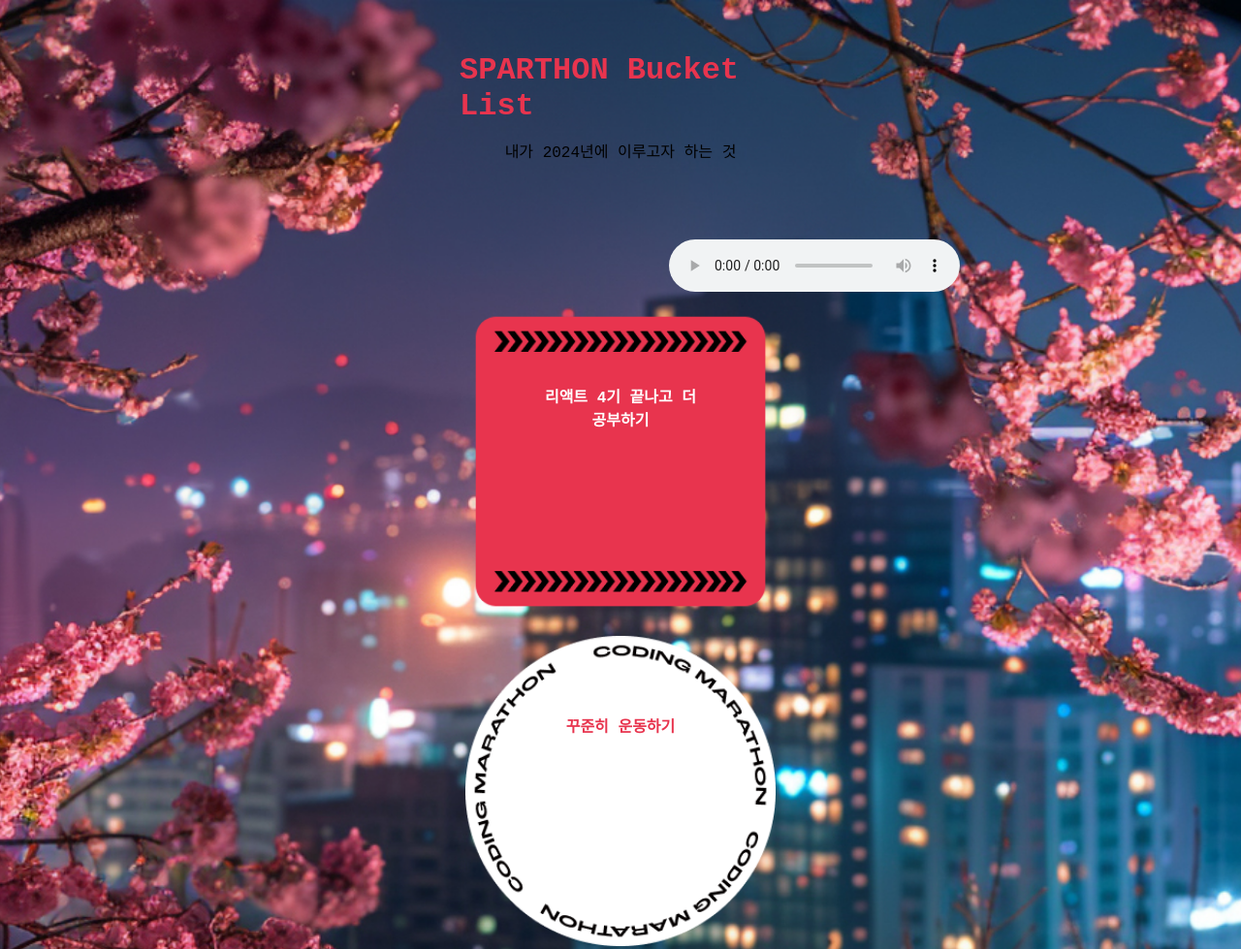
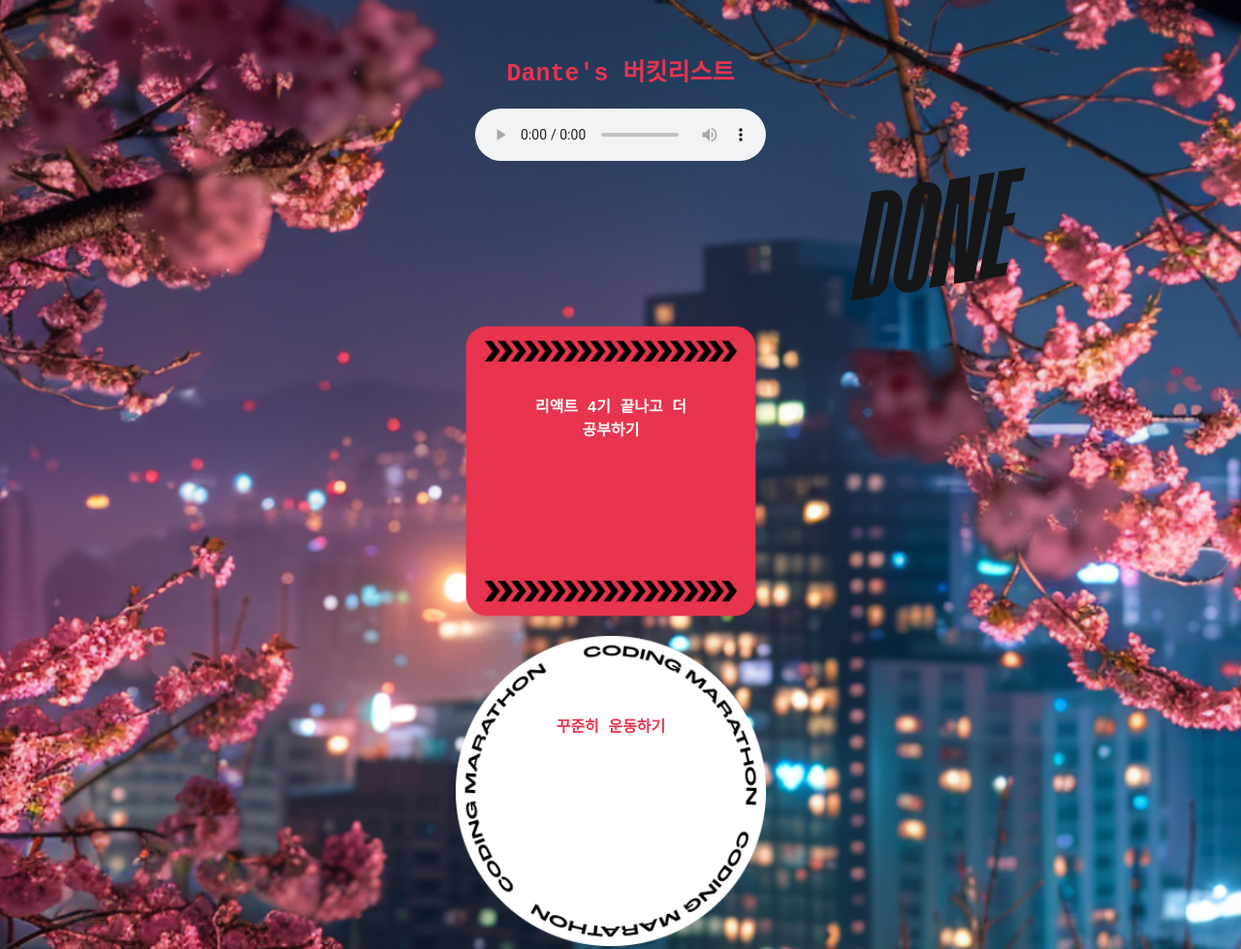
Before and after one commit to Andante23/-, a plain HTML site: page 버킷리스트/index.html in a window 1280 px wide. Shown: the top 979 px of the page at 97% size. Drawn offline with Linux system fonts and the light colour scheme.

Commit message:
Remove : 필요없는 파일 제거 docs :  index.html 수정

```diff
--- a/버킷리스트/index.html
+++ b/버킷리스트/index.html
@@ -5,107 +5,29 @@
     <meta charset="UTF-8" />
     <meta http-equiv="X-UA-Compatible" content="IE=edge" />
     <title>2024 신년계획 버킷리스트</title>
-    <!-- <script src="main.js" defer></script> -->
+
+    <link rel="stylesheet" href="./src/style/style.css" />
+
     <style>
-      html {
-        display: flex;
-        flex-direction: column;
-        align-items: center;
-        justify-content: center;
-        font-family: "Courier New", Courier, monospace;
-      }
-
-      .bg {
-        background-image: url("벚꽃배경1.jpg");
-        background-size: cover;
-        background-repeat: no-repeat;
-        margin: 0 auto;
-        background-color: #ffffff;
-        width: 360px;
-        background-size: cover;
-        background-position: center;
-      }
-
-      .title {
-        margin-top: 50px;
-        color: #e8344e;
-        border-radius: 10px;
-        padding: 4px 14px;
-      }
-
-      .msg {
-        margin: -10px 0 30px;
-        color: black;
-      }
-
-      .bucket {
-        width: 10rem;
-        height: 10rem;
-        background-size: cover;
-        background-position: center;
-        margin: 0.625rem;
-        position: relative;
-        padding: 5em;
-        font-weight: bold;
-        font-size: 1rem;
-        text-align: center;
-        word-break: keep-all;
-      }
-
-      .img1 {
-        background-image: url("./Bucket01.png");
-        color: white;
-      }
-
-      .img2 {
-        background-image: url("./Bucket02.png");
-        color: #e8344e;
-      }
-
-      .img3 {
-        background-image: url("./Bucket03.png");
-        color: #e8344e;
-      }
-
-      .flex-row {
-        display: flex;
-        flex-direction: row;
-        align-items: center;
-        justify-content: center;
-      }
-
-      .center {
-        display: flex;
-        flex-direction: column;
-        align-items: center;
-        justify-content: center;
-      }
-
-      .wrap {
-        flex-wrap: wrap;
-        width: 400px;
-      }
-
-      .audio_tag {
-        padding-left: 25rem;
-        padding-top: 3.125rem;
+      img {
+        margin-left: 25rem;
       }
     </style>
   </head>
 
-  <body class="bg center">
-    <h1 class="title">SPARTHON Bucket List</h1>
+  <body class="bg">
+    <div class="bucket_navbar">
+      <h1 class="title">Dante's 버킷리스트</h1>
 
-    <p class="msg">내가 2024년에 이루고자 하는 것</p>
+      <section>
+        <audio controls>
+          <source src="./src/asset/audio/bgm.mp3" type="audio/mpeg" />
+        </audio>
+      </section>
+    </div>
 
-    <section class="audio_tag">
-      <audio controls>
-        <source src="./bgm.mp3" type="audio/mpeg" />
-        이 문장은 여러분의 브라우저가 audio 태그를 지원하지 않을 때 화면에
-        표시됩니다!
-      </audio>
-    </section>
     <div class="flex-row wrap">
+      <img src="../버킷리스트/src/asset/Images/Done.png" alt="" />
       <div class="bucket img1">리액트 4기 끝나고 더 공부하기</div>
       <div class="bucket img2">꾸준히 운동하기</div>
       <div class="bucket img3">도서 읽기</div>
--- a/버킷리스트/src/style.css
+++ /dev/null
@@ -1,78 +0,0 @@
-html {
-  display: flex;
-  flex-direction: column;
-  align-items: center;
-  justify-content: center;
-  font-family: "Courier New", Courier, monospace;
-}
-
-.bg {
-  background-image: url("./Sparthon_BG.png");
-  background-size: cover;
-  background-repeat: no-repeat;
-  margin: 0 auto;
-  background-color: #141617;
-  width: 360px;
-  background-size: cover;
-  background-position: center;
-}
-
-.title {
-  margin-top: 50px;
-  color: #e8344e;
-  border-radius: 10px;
-  padding: 4px 14px;
-}
-
-.msg {
-  margin: -10px 0 30px;
-  color: black;
-}
-
-.bucket {
-  width: 10rem;
-  height: 10rem;
-  background-size: cover;
-  background-position: center;
-  margin: 0.625rem;
-  position: relative;
-  padding: 5em;
-  font-weight: bold;
-  font-size: 1rem;
-  text-align: center;
-  word-break: keep-all;
-}
-
-.img1 {
-  background-image: url("./Bucket01.png");
-  color: white;
-}
-
-.img2 {
-  background-image: url("./Bucket02.png");
-  color: #e8344e;
-}
-
-.img3 {
-  background-image: url("./Bucket03.png");
-  color: #e8344e;
-}
-
-.flex-row {
-  display: flex;
-  flex-direction: row;
-  align-items: center;
-  justify-content: center;
-}
-
-.center {
-  display: flex;
-  flex-direction: column;
-  align-items: center;
-  justify-content: center;
-}
-
-.wrap {
-  flex-wrap: wrap;
-  width: 400px;
-}
--- /dev/null
+++ b/버킷리스트/src/style/style.css
@@ -0,0 +1,61 @@
+.bucket_navbar {
+  display: flex;
+  align-items: center;
+  flex-direction: column;
+}
+
+html {
+  font-family: "Courier New", Courier, monospace;
+}
+
+.bg {
+  background-image: url("../asset/Images/buckflower.jpg");
+  background-size: cover;
+  background-repeat: no-repeat;
+  margin: 0 auto;
+  width: 360px;
+  background-size: cover;
+  background-position: center;
+}
+
+.title {
+  margin-top: 3.125rem;
+  color: #e8344e;
+  border-radius: 0.625rem;
+  padding: 0.25rem;
+  font-size: 25px;
+}
+
+.msg {
+  margin: 0.625rem 1.25rem;
+  color: black;
+}
+
+.bucket {
+  width: 10rem;
+  height: 10rem;
+  background-size: cover;
+  background-position: center;
+  margin: 0.625rem;
+  position: relative;
+  padding: 5rem;
+  font-weight: bolder;
+  font-size: 1rem;
+  text-align: center;
+  word-break: keep-all;
+}
+
+.img1 {
+  background-image: url("../asset/Images/Bucket01.png");
+  color: white;
+}
+
+.img2 {
+  background-image: url("../asset/Images/Bucket02.png");
+  color: #e8344e;
+}
+
+.img3 {
+  background-image: url("../asset/Images/Bucket03.png");
+  color: #e8344e;
+}
```
Also changed, not shown: 버킷리스트/Bucket04.png (deleted), 버킷리스트/Bucket05.png (deleted), 버킷리스트/Bucket06.png (deleted), 버킷리스트/src/asset/Images/Bucket01.png (renamed from 버킷리스트/Bucket01.png), 버킷리스트/src/asset/Images/Bucket02.png (renamed from 버킷리스트/Bucket02.png), 버킷리스트/src/asset/Images/Bucket03.png (renamed from 버킷리스트/Bucket03.png), 버킷리스트/src/asset/Images/Done.png (renamed from 버킷리스트/Done.png), 버킷리스트/src/asset/Images/buckflower.jpg (renamed from 버킷리스트/벚꽃배경1.jpg), 1 other file.
